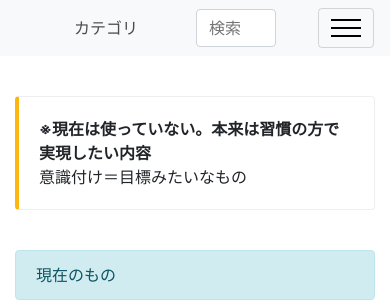
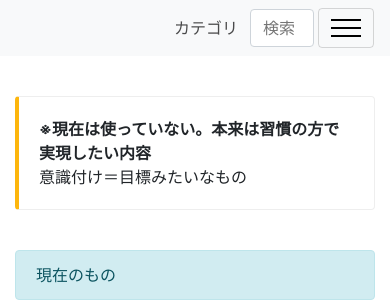
Before and after one commit to sakikazu/habit-machine, a Rails app: page /senses in a window 390 px wide. Shown: the top 304 px of the page. Run offline with Rails 7, Linux system fonts and the light colour scheme; the visitor is signed in with stand-in values (Sample User, id 1); data that the repository does not hold is empty; style sheets or scripts are compiled from the project's sources; parts of the project's set-up code (start-up, migrations or seed data) failed here and were passed over; some libraries are stand-ins or nearby versions.

Commit message:
モバイルナビを一行に収める
ブランドを左側、家族以降の操作を右側へ配置
モバイル用の余白と検索欄幅を調整して折り返しを防止

```diff
--- a/app/assets/stylesheets/legacy_utilities.scss
+++ b/app/assets/stylesheets/legacy_utilities.scss
@@ -187,6 +187,16 @@ label { display: inline-block; margin-bottom: .5rem; }
 .navbar-collapse { flex-basis: 100%; flex-grow: 1; align-items: center; }
 .collapse:not(.show) { display: none; }
 
+@media (max-width: 991.98px) {
+  .navbar > .navbar-brand { margin-right: auto; }
+  .navbar > .navbar-nav { flex-shrink: 0; flex-direction: row; margin-right: .25rem !important; }
+  .navbar > .navbar-nav.ml-auto { margin-left: 0 !important; }
+  .navbar > .navbar-nav .nav-link { padding-right: .5rem; padding-left: .5rem; }
+  .navbar > .navbar-nav #globalSearchWord { width: 64px !important; }
+  .navbar > .navbar-toggler { flex-shrink: 0; }
+  .navbar > .navbar-collapse { width: 100%; order: 10; }
+}
+
 .dropdown { position: relative; }
 .dropdown-toggle::after { display: inline-block; margin-left: .255em; border-top: .3em solid; border-right: .3em solid transparent; border-left: .3em solid transparent; vertical-align: .255em; content: ""; }
 .dropdown-menu { position: absolute; z-index: 1000; display: none; min-width: 10rem; margin: .125rem 0 0; padding: .5rem 0; border: 1px solid rgba(0, 0, 0, .15); border-radius: .25rem; background: #fff; box-shadow: 0 .5rem 1rem rgba(0, 0, 0, .15); }
```
